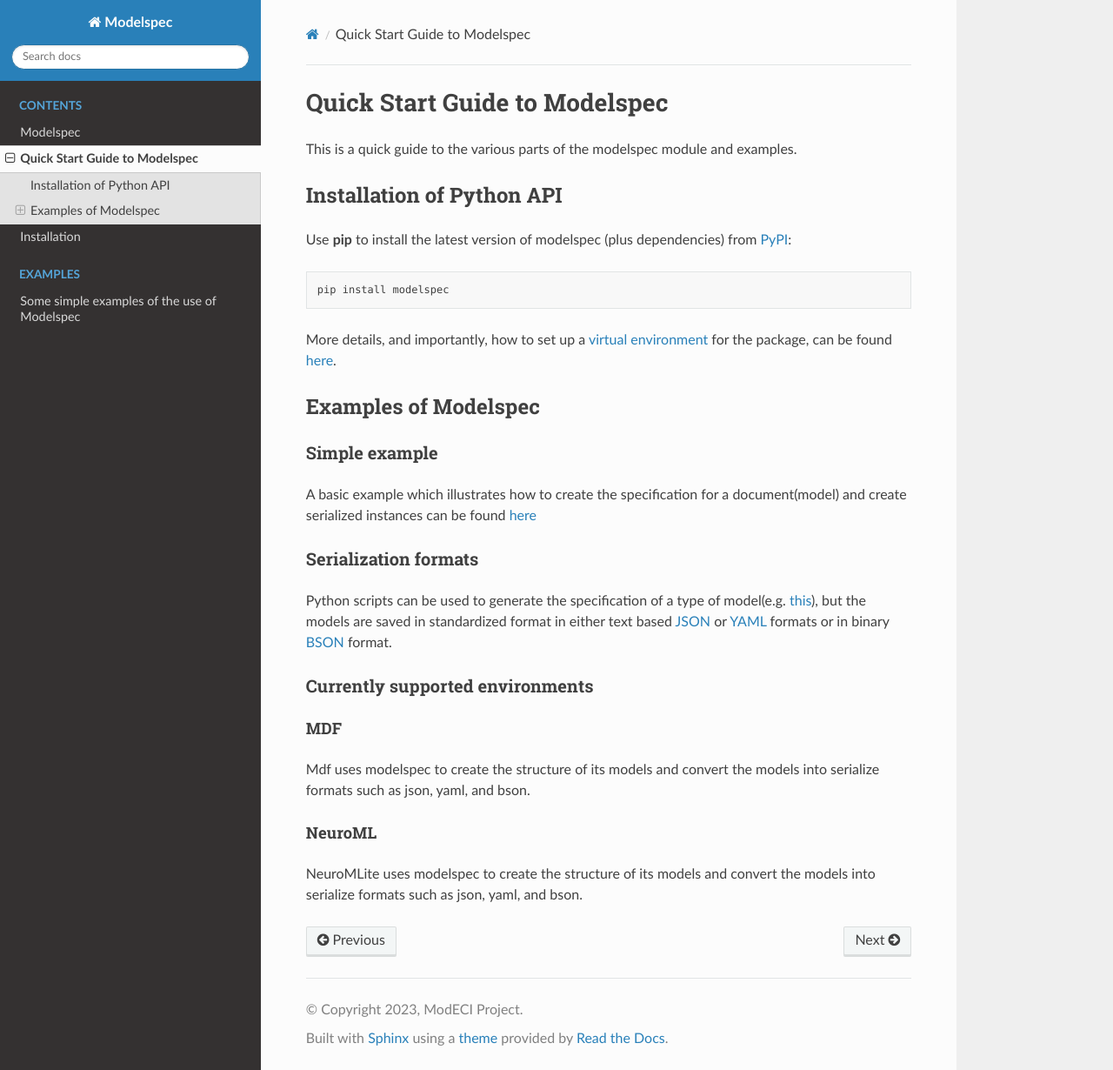
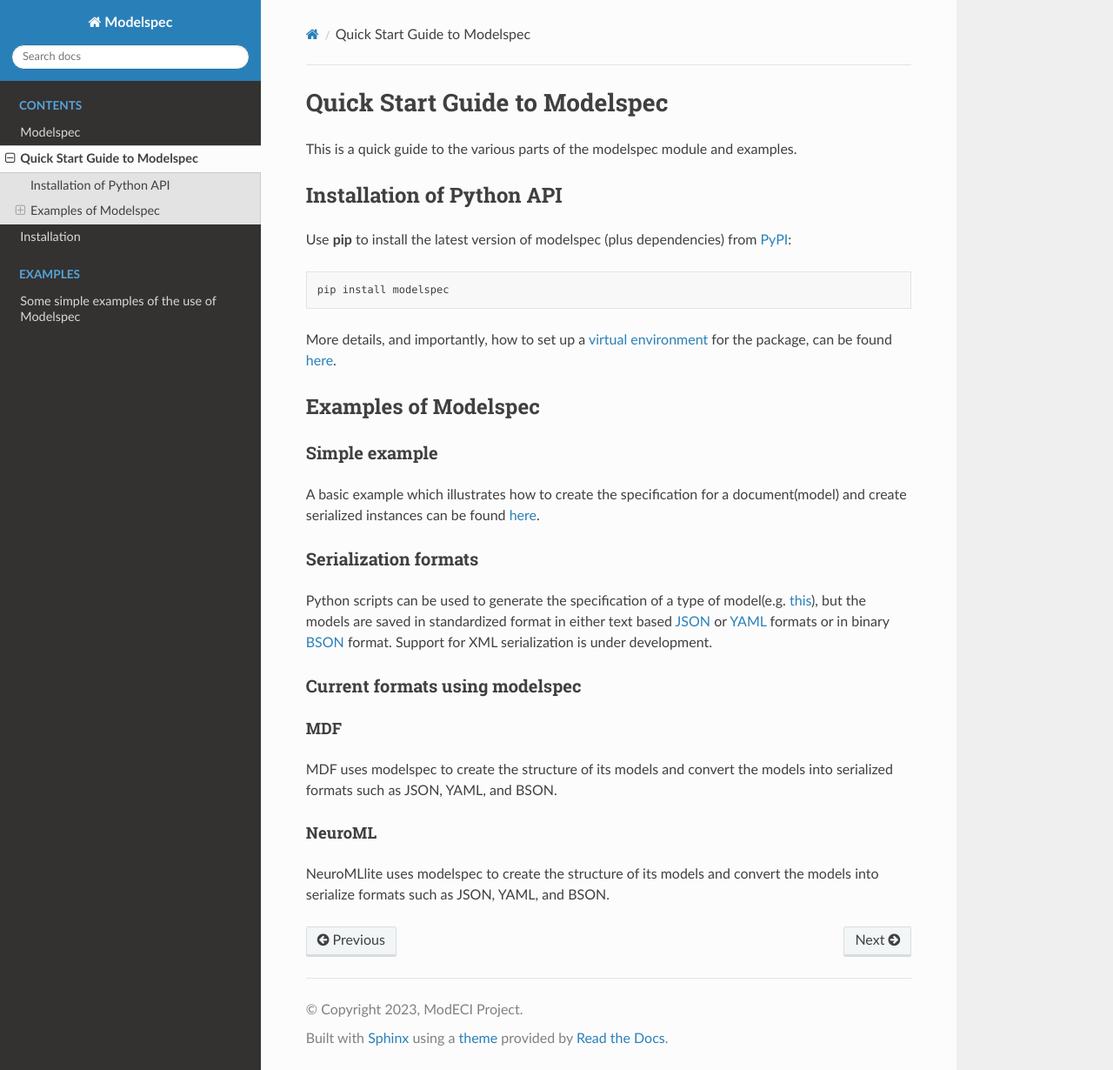
Before and after one commit to ModECI/modelspec, a Sphinx documentation site: the page built from docs/sphinx/source/api/Quickstart.md, in a window 1280 px wide and 1230 px high. Shown: the whole window at 87% size. Built offline with Sphinx 7.4.7 and the Read the Docs theme 2.0.0, drawn with Linux system fonts in a browser that asks for light colours; pages that are not in the unit, such as notebooks, are missing from menus.

Commit message:
Minor tweaks to documentation

```diff
--- a/docs/sphinx/source/api/Quickstart.md
+++ b/docs/sphinx/source/api/Quickstart.md
@@ -15,18 +15,18 @@ More details, and importantly, how to set up a [virtual environment](https://vir
 
 ### Simple example
 
-A basic example which illustrates how to create the specification for a document(model) and create serialized instances can be found [here](examples/README)
+A basic example which illustrates how to create the specification for a document(model) and create serialized instances can be found [here](examples/README).
 
 ### Serialization formats
 
-Python scripts can be used to generate the specification of a type of model(e.g. [this](https://github.com/ModECI/modelspec/blob/main/examples/document.py)), but the models are saved in standardized format in either text based [JSON](https://github.com/ModECI/modelspec/blob/main/examples/document.json) or [YAML](https://github.com/ModECI/modelspec/blob/main/examples/document.yaml) formats or in binary [BSON](https://github.com/ModECI/modelspec/blob/main/examples/document.bson) format.
+Python scripts can be used to generate the specification of a type of model(e.g. [this](https://github.com/ModECI/modelspec/blob/main/examples/document.py)), but the models are saved in standardized format in either text based [JSON](https://github.com/ModECI/modelspec/blob/main/examples/document.json) or [YAML](https://github.com/ModECI/modelspec/blob/main/examples/document.yaml) formats or in binary [BSON](https://github.com/ModECI/modelspec/blob/main/examples/document.bson) format. Support for XML serialization is under development.
 
-### Currently supported environments
+### Current formats using modelspec
 
 #### MDF
 
-Mdf uses modelspec to create the structure of its models and convert the models into serialize formats such as json, yaml, and bson.
+MDF uses modelspec to create the structure of its models and convert the models into serialized formats such as JSON, YAML, and BSON.
 
 #### NeuroML
 
-NeuroMLite uses modelspec to create the structure of its models and convert the models into serialize formats such as json, yaml, and bson.
+NeuroMLlite uses modelspec to create the structure of its models and convert the models into serialize formats such as JSON, YAML, and BSON.
--- a/docs/sphinx/source/index.rst
+++ b/docs/sphinx/source/index.rst
@@ -11,7 +11,7 @@
 Modelspec is an open source, community-supported standard library used for specifying the structure of models
 and enabling automatic serialization.
 It is still in development and it is being used by
-`MDF <https://github.com/ModECI/MDF>`_ and `NeuroMLite <https://github.com/NeuroML/NeuroMLlite>`_.
+`MDF <https://github.com/ModECI/MDF>`_ and `NeuroMLlite <https://github.com/NeuroML/NeuroMLlite>`_.
 
 .. toctree::
    :maxdepth: 1
```
Also changed, not shown: docs/sphinx/source/api/Installation.md (+1 -1 lines), 2 other files.
